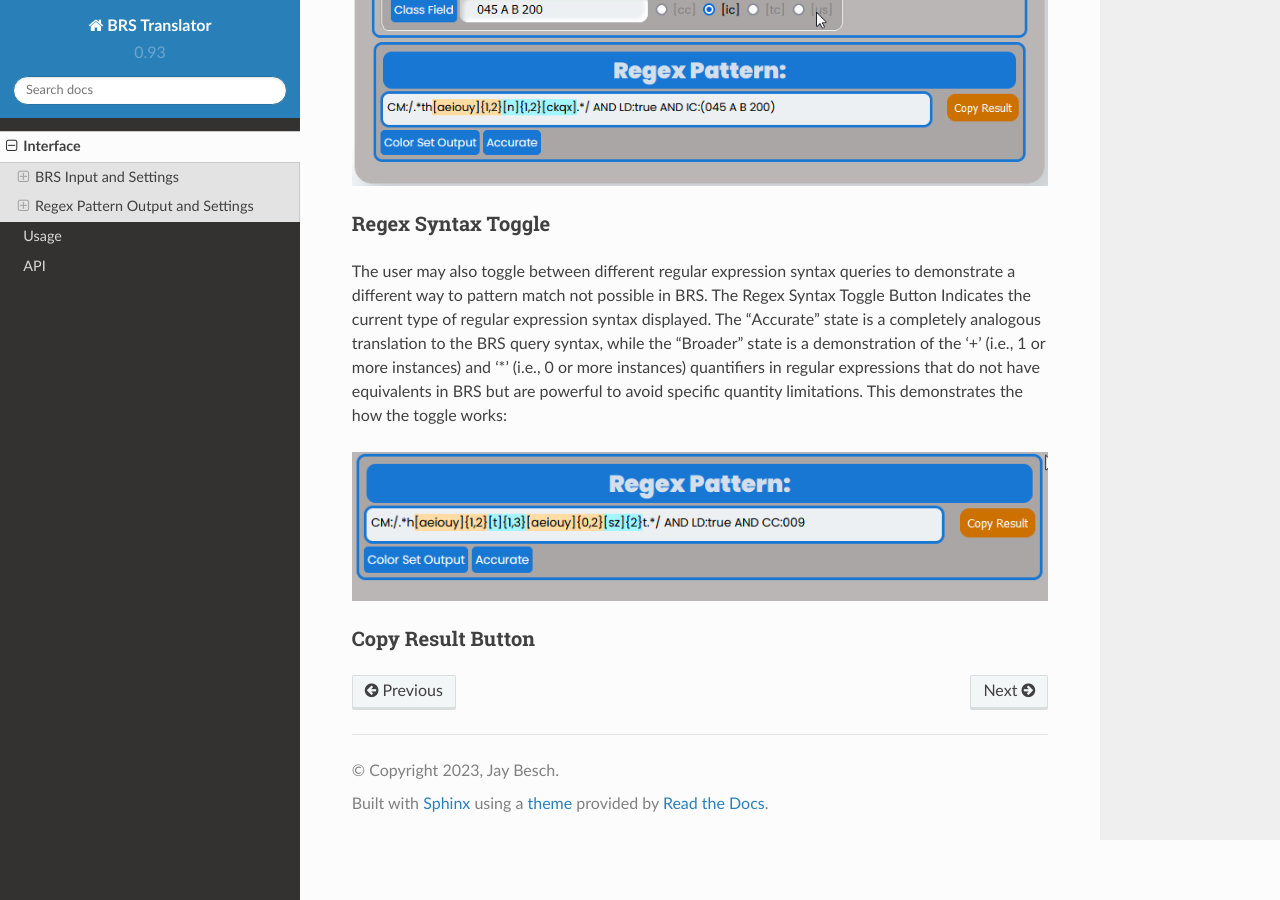
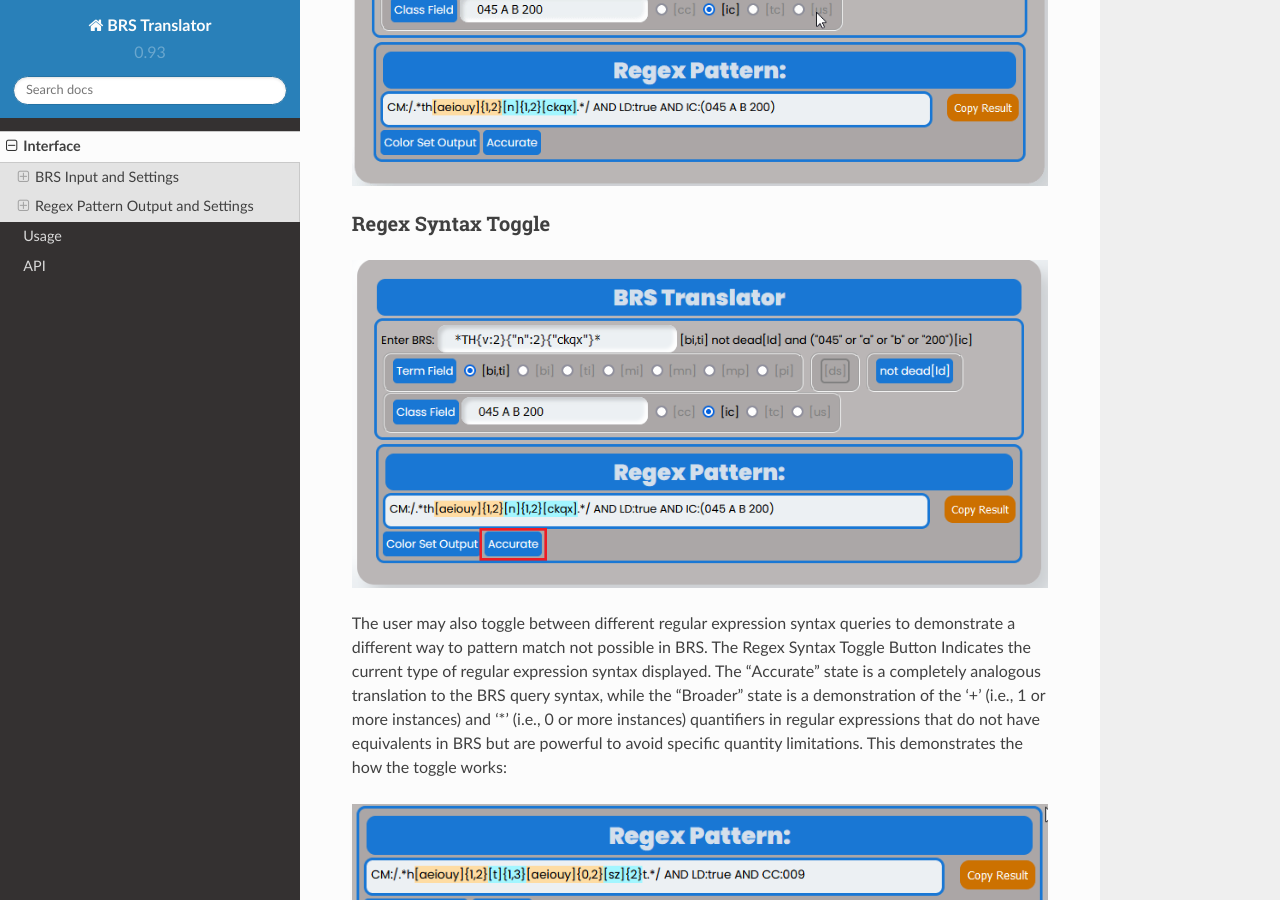
Before and after one commit to Ayjent/BRS-Translator, a Sphinx documentation site: the page built from docs/source/interface.rst, in a window 1280 px wide and 900 px high, scrolled down 3729 px. Built offline with Sphinx 7.4.7 and the Read the Docs theme 2.0.0, drawn with Linux system fonts in a browser that asks for light colours.

Commit message:
Update interface.rst

```diff
--- a/docs/source/interface.rst
+++ b/docs/source/interface.rst
@@ -46,6 +46,7 @@
 BRS Autopopulate Display
 ^^^^^^^^^^^^^^^^^^^^^^^^
 .. image:: ../_static/BRSAutopopHighlight.png
+
 Next to the BRS Input box you will see the selected fields in the BRS Input and Settings section autopopulate the BRS syntax so that the user does not have to type it into the Input box.  This autopopulated text completes the BRS query that is translated in the Regex Pattern Settings and Output Section.  This autopopulated text will change as soon as the user changes the settings but changing the selected settings does not reset the input as shown:
 
 .. image:: ../_static/BRSAutopop.gif
@@ -64,6 +65,7 @@
 
 Regex Syntax Toggle
 ^^^^^^^^^^^^^^^^^^^
+.. image:: ../_static/BRSSynTogHighlight.png
 
 The user may also toggle between different regular expression syntax queries to demonstrate a different way to pattern match not possible in BRS.  The Regex Syntax Toggle Button Indicates the current type of regular expression syntax displayed.  The "Accurate" state is a completely analogous translation to the BRS query syntax, while the "Broader" state is a demonstration of the '+' (i.e., 1 or more instances) and '*' (i.e., 0 or more instances) quantifiers in regular expressions that do not have equivalents in BRS but are powerful to avoid specific quantity limitations.  This demonstrates the how the toggle works:
 
```
